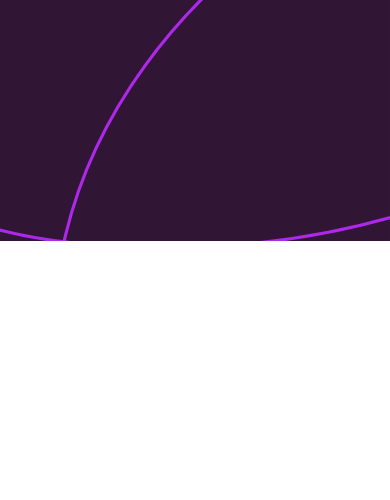
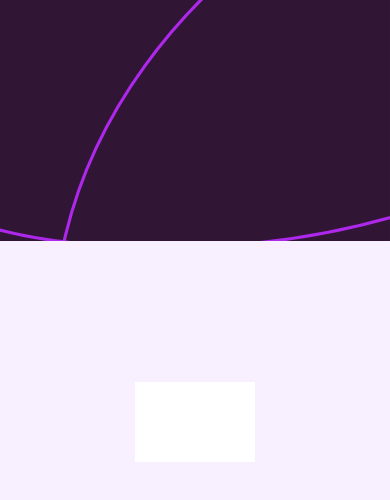
Before and after one commit to chaosweasl/FAQ-Accordion, a React (Vite) app: page / in a window 390 px wide. Shown: the top 500 px of the page. Built offline with nearby package versions, Linux system fonts and the light colour scheme.

Commit message:
bg color + started the FAQ box
I should also change the look for it on mobile vs desktop, I think it's better to put it in .css than to make a conditional in .tsx

```diff
--- a/src/App.tsx
+++ b/src/App.tsx
@@ -1,10 +1,13 @@
-import Top from "./components/Top";
+import BackgroundComponent from "./components/BackgroundComponent";
+import FAQBox from "./components/FAQBox";
 
 function App() {
   return (
     <>
-      <div className="container" bg-color-f9f0ff></div>
-      <Top />
+      <div className="relative w-full min-h-screen">
+        <BackgroundComponent />
+        <FAQBox />
+      </div>
     </>
   );
 }
--- /dev/null
+++ b/src/components/BackgroundComponent.tsx
@@ -0,0 +1,13 @@
+import desktopBg from "../assets/images/background-pattern-desktop.svg";
+import mobileBg from "../assets/images/background-pattern-mobile.svg";
+
+export default function BackgroundComponent() {
+  return (
+    <>
+      <div className="min-h-screen custom-bg-color">
+        <img className="bg-desktop w-full" src={desktopBg} />
+        <img className="bg-mobile w-full" src={mobileBg} />
+      </div>
+    </>
+  );
+}
--- /dev/null
+++ b/src/components/FAQBox.tsx
@@ -0,0 +1,12 @@
+import starIcon from "../assets/images/icon-star.svg";
+import plusIcon from "../assets/images/icon-plus.svg";
+import minusIcon from "../assets/images/icon-minus.svg";
+
+export default function FAQBox() {
+  return (
+    <div
+      className="absolute top-1/2 left-1/2 transform -translate-x-1/2
+      -translate-y-1/2 h-20 w-30 bg-white"
+    ></div>
+  );
+}
--- a/src/components/Top.tsx
+++ /dev/null
@@ -1,11 +0,0 @@
-import desktopBg from "../assets/images/background-pattern-desktop.svg";
-import mobileBg from "../assets/images/background-pattern-mobile.svg";
-
-export default function backgroundComponent() {
-  return (
-    <>
-      <img className="bg-desktop w-full" src={desktopBg} />
-      <img className="bg-mobile w-full" src={mobileBg} />
-    </>
-  );
-}
--- a/src/index.css
+++ b/src/index.css
@@ -12,3 +12,7 @@
     display: none;
   }
 }
+
+.custom-bg-color {
+  background-color: #f9f0ff;
+}
```
